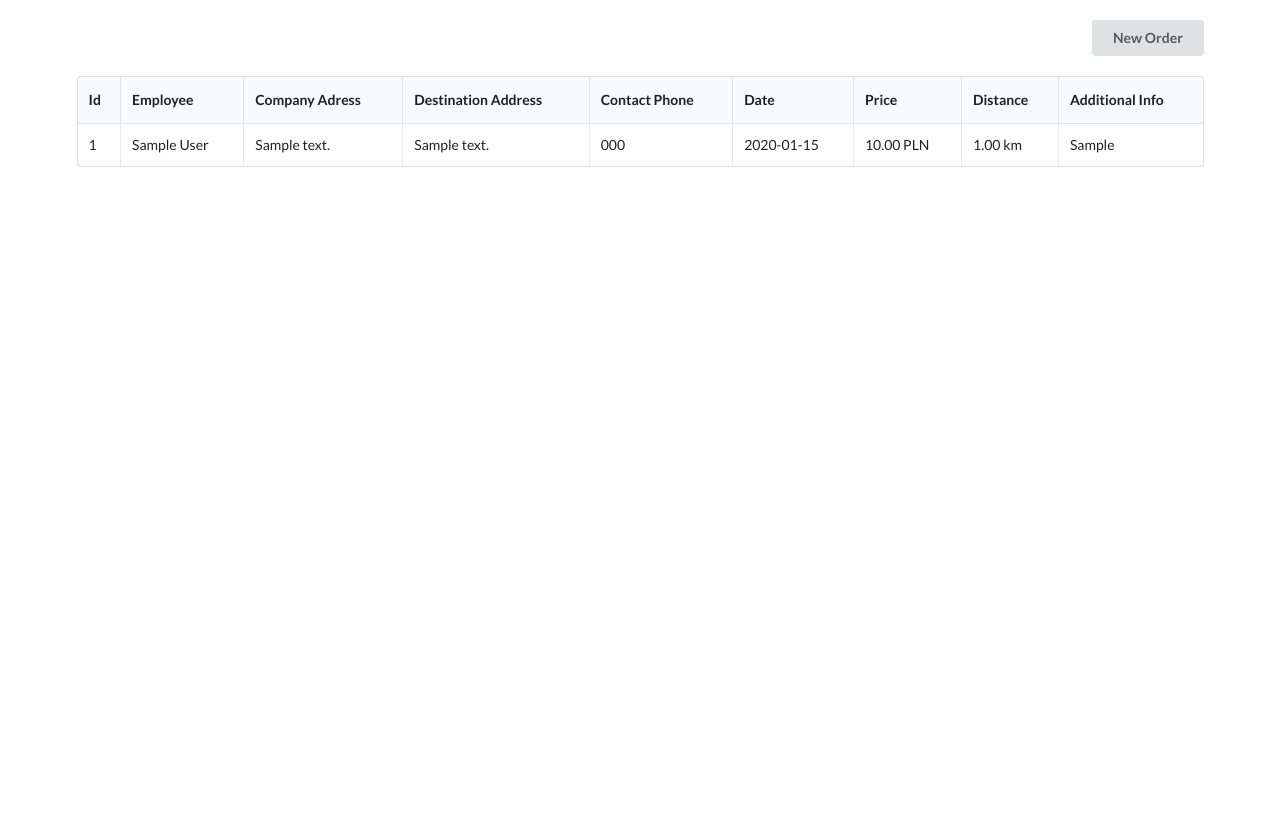
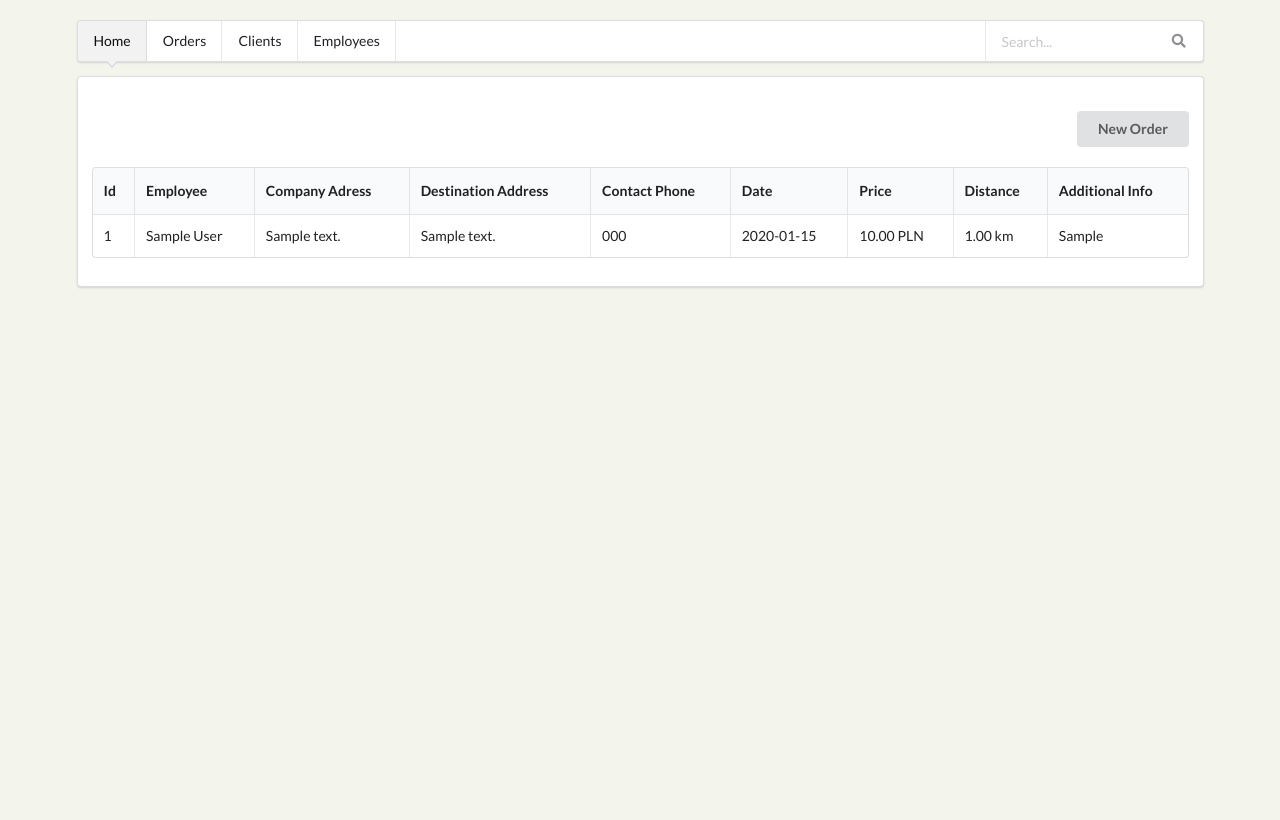
Before and after one commit to tomekmatuszewski/Food_Delivery_API, a FastAPI app: page /fast_delivery/orders in a window 1280 px wide. Run offline with FastAPI, Linux system fonts and the light colour scheme; tables that the repository leaves empty hold one stand-in row (values such as "Sample post"); some libraries are stand-ins or nearby versions.

Commit message:
templates updated

```diff
--- a/app/main.py
+++ b/app/main.py
@@ -15,5 +15,6 @@ def create_app():
     app.include_router(routers.orders, prefix="/fast_delivery", tags=["orders"])
     app.include_router(routers.employees, prefix="/fast_delivery", tags=["employees"])
     app.include_router(routers.clients, prefix="/fast_delivery", tags=["clients"])
+    app.include_router(routers.home, prefix="/fast_delivery")
 
     return app
--- a/app/routers/__init__.py
+++ b/app/routers/__init__.py
@@ -1,3 +1,4 @@
 from .clients import clients
 from .employees import employees
 from .orders import orders
+from .home_route import home
--- a/app/routers/orders.py
+++ b/app/routers/orders.py
@@ -34,7 +34,7 @@ async def get_all_orders(request: Request, db: Session = Depends(get_db)):
     orders = db.query(Order)
     employees = db.query(Employee)
     clients = db.query(Client)
-    return templates.TemplateResponse("home.html", context={
+    return templates.TemplateResponse("orders.html", context={
         "request": request,
         "orders": orders,
         "employees": employees,
--- a/static/main.css
+++ b/static/main.css
@@ -1,12 +1,23 @@
-.navbar
+body
+{
+    background-color: #F3F4EC !important;
+}
+
+
+.buttons-panel
 {
     display: flex;
     margin-bottom: 20px;
     margin-top: 20px;
 }
 
-.navbar #add-order
+.buttons-panel #add-order
 {
     margin-right: 0;
     margin-left: auto;
 }
+
+.ui.menu:first-child
+{
+    margin-top: 20px !important;
+}
--- /dev/null
+++ b/static/switch_tab.js
@@ -0,0 +1,3 @@
+$('.menu .item')
+  .tab()
+;
--- a/templates/base.html
+++ b/templates/base.html
@@ -8,11 +8,35 @@
         <script src="https://code.jquery.com/jquery-3.1.1.min.js" integrity="sha256-hVVnYaiADRTO2PzUGmuLJr8BLUSjGIZsDYGmIJLv2b8=" crossorigin="anonymous"></script>
         <script src="https://cdn.jsdelivr.net/npm/semantic-ui@2.4.2/dist/semantic.min.js"></script>
         <script src="{{ url_for('static', path='/add_order.js') }}" type="text/javascript"></script>
+        <script src="{{ url_for('static', path='/switch_tab.js') }}" type="text/javascript"></script>
     </head>
     <body>
         <div class="ui container">
-            {% block content %}
-            {% endblock %}
+            <div class="ui pointing menu">
+              <a class="item active" href="{{ url_for('get_home') }}">
+                Home
+              </a>
+              <a class="item" href="{{ url_for('get_all_orders') }}">
+                Orders
+              </a>
+              <a class="item">
+                Clients
+              </a>
+                <a class="item">
+                Employees
+              </a>
+              <div class="right menu">
+                <div class="item">
+                  <div class="ui transparent icon input">
+                    <input type="text" placeholder="Search...">
+                    <i class="search link icon"></i>
+                  </div>
+                </div>
+              </div>
+            </div>
+            <div class="ui segment">
+              {% block content %} {% endblock %}
+            </div>
         </div>
     </body>
 </html>
--- a/templates/home.html
+++ b/templates/home.html
@@ -1,99 +1,6 @@
 {% extends "base.html" %}
 
 {% block content %}
-        <header>
-            <div class="navbar">
-                <div id="add-order" class="ui vertical animated button" tabindex="0">
-                  <div class="hidden content">
-                      <i class="plus icon"></i>
-                  </div>
-                  <div class="visible content">New Order</div>
-                </div>
-            </div>
-        </header>
 
-        <main>
-            <table id="order-table" class="ui celled table">
-                  <thead>
-                    <tr>
-                        <th>Id</th>
-                        <th>Employee</th>
-                        <th>Company Adress</th>
-                        <th>Destination Address</th>
-                        <th>Contact Phone</th>
-                        <th>Date</th>
-                        <th>Price</th>
-                        <th>Distance</th>
-                        <th>Additional Info</th>
-                    </tr>
-                  </thead>
-                  <tbody>
-                    {% for order in orders %}
-                    <tr>
-                        <td>{{ order.id }}</td>
-                        <td>{{ order.employee.full_name }}</td>
-                        <td>{{ order.client.address }}</td>
-                        <td>{{ order.destination_address }}</td>
-                        <td>{{ order.contact_phone }}</td>
-                        <td>{{ order.date }}</td>
-                        <td>{{ "%.2f PLN"|format(order.full_price|float) }}</td>
-                        <td>{{ "%.2f km"|format(order.distance|float) }}</td>
-                        <td>{{ order.other_info }}</td>
-                    </tr>
-                    {% endfor %}
-                  </tbody>
-            </table>
 
-             <div class="ui modal">
-                  <i class="close icon"></i>
-                  <div class="header">
-                    Add Order
-                  </div>
-                  <div class="content">
-                        <div class="ui form">
-                            <div class="field">
-                                <label>Employee</label>
-                                <select class="ui dropdown" id="employee_id" >
-                                    {% for employee in employees %}
-                                        <option value="{{ employee.id }}">{{ employee.full_name }}</option>
-                                    {% endfor %}
-                                </select>
-                            </div>
-                            <div class="field">
-                                <label>Client</label>
-                                <select class="ui dropdown" id="client">
-                                    {% for client in clients %}
-                                        <option value="{{ client.id }}">{{ client }}</option>
-                                    {% endfor %}
-                                </select>
-                            </div>
-                            <div class="field">
-                                <label>Destination Address</label>
-                                <input type="text" id="dest_address" placeholder="City, Street Num">
-                            </div>
-                             <div class="field">
-                                <label>Contact Phone</label>
-                                <input type="text" id="contact_phone" placeholder="000-000-000">
-                            </div>
-                            <div class="field">
-                                <label>Full order price</label>
-                                <input type="text" id="price" placeholder="Price in PLN e.g. 150.00">
-                            </div>
-                            <div class="field">
-                                <label>Other information</label>
-                                <textarea id="other_information"></textarea>
-                            </div>
-                        </div>
-                  </div>
-                  <div class="actions">
-                    <div id="save" class="ui positive right labeled icon button">
-                      Add order
-                      <i class="plus icon"></i>
-                    </div>
-                  </div>
-             </div>
-
-        </main>
-
-        <footer></footer>
 {% endblock %}
--- /dev/null
+++ b/templates/orders.html
@@ -0,0 +1,99 @@
+{% extends "base.html" %}
+
+{% block content %}
+        <header>
+            <div class="buttons-panel">
+                <div id="add-order" class="ui vertical animated button" tabindex="0">
+                  <div class="hidden content">
+                      <i class="plus icon"></i>
+                  </div>
+                  <div class="visible content">New Order</div>
+                </div>
+            </div>
+        </header>
+
+        <main>
+            <table id="order-table" class="ui celled table">
+                  <thead>
+                    <tr>
+                        <th>Id</th>
+                        <th>Employee</th>
+                        <th>Company Adress</th>
+                        <th>Destination Address</th>
+                        <th>Contact Phone</th>
+                        <th>Date</th>
+                        <th>Price</th>
+                        <th>Distance</th>
+                        <th>Additional Info</th>
+                    </tr>
+                  </thead>
+                  <tbody>
+                    {% for order in orders %}
+                    <tr>
+                        <td>{{ order.id }}</td>
+                        <td>{{ order.employee.full_name }}</td>
+                        <td>{{ order.client.address }}</td>
+                        <td>{{ order.destination_address }}</td>
+                        <td>{{ order.contact_phone }}</td>
+                        <td>{{ order.date }}</td>
+                        <td>{{ "%.2f PLN"|format(order.full_price|float) }}</td>
+                        <td>{{ "%.2f km"|format(order.distance|float) }}</td>
+                        <td>{{ order.other_info }}</td>
+                    </tr>
+                    {% endfor %}
+                  </tbody>
+            </table>
+
+             <div class="ui modal">
+                  <i class="close icon"></i>
+                  <div class="header">
+                    Add Order
+                  </div>
+                  <div class="content">
+                        <div class="ui form">
+                            <div class="field">
+                                <label>Employee</label>
+                                <select class="ui dropdown" id="employee_id" >
+                                    {% for employee in employees %}
+                                        <option value="{{ employee.id }}">{{ employee.full_name }}</option>
+                                    {% endfor %}
+                                </select>
+                            </div>
+                            <div class="field">
+                                <label>Client</label>
+                                <select class="ui dropdown" id="client">
+                                    {% for client in clients %}
+                                        <option value="{{ client.id }}">{{ client }}</option>
+                                    {% endfor %}
+                                </select>
+                            </div>
+                            <div class="field">
+                                <label>Destination Address</label>
+                                <input type="text" id="dest_address" placeholder="City, Street Num">
+                            </div>
+                             <div class="field">
+                                <label>Contact Phone</label>
+                                <input type="text" id="contact_phone" placeholder="000-000-000">
+                            </div>
+                            <div class="field">
+                                <label>Full order price</label>
+                                <input type="text" id="price" placeholder="Price in PLN e.g. 150.00">
+                            </div>
+                            <div class="field">
+                                <label>Other information</label>
+                                <textarea id="other_information"></textarea>
+                            </div>
+                        </div>
+                  </div>
+                  <div class="actions">
+                    <div id="save" class="ui positive right labeled icon button">
+                      Add order
+                      <i class="plus icon"></i>
+                    </div>
+                  </div>
+             </div>
+
+        </main>
+
+        <footer></footer>
+{% endblock %}
```
Also changed, not shown: app/routers/home_route.py (added, +17 -0 lines).
